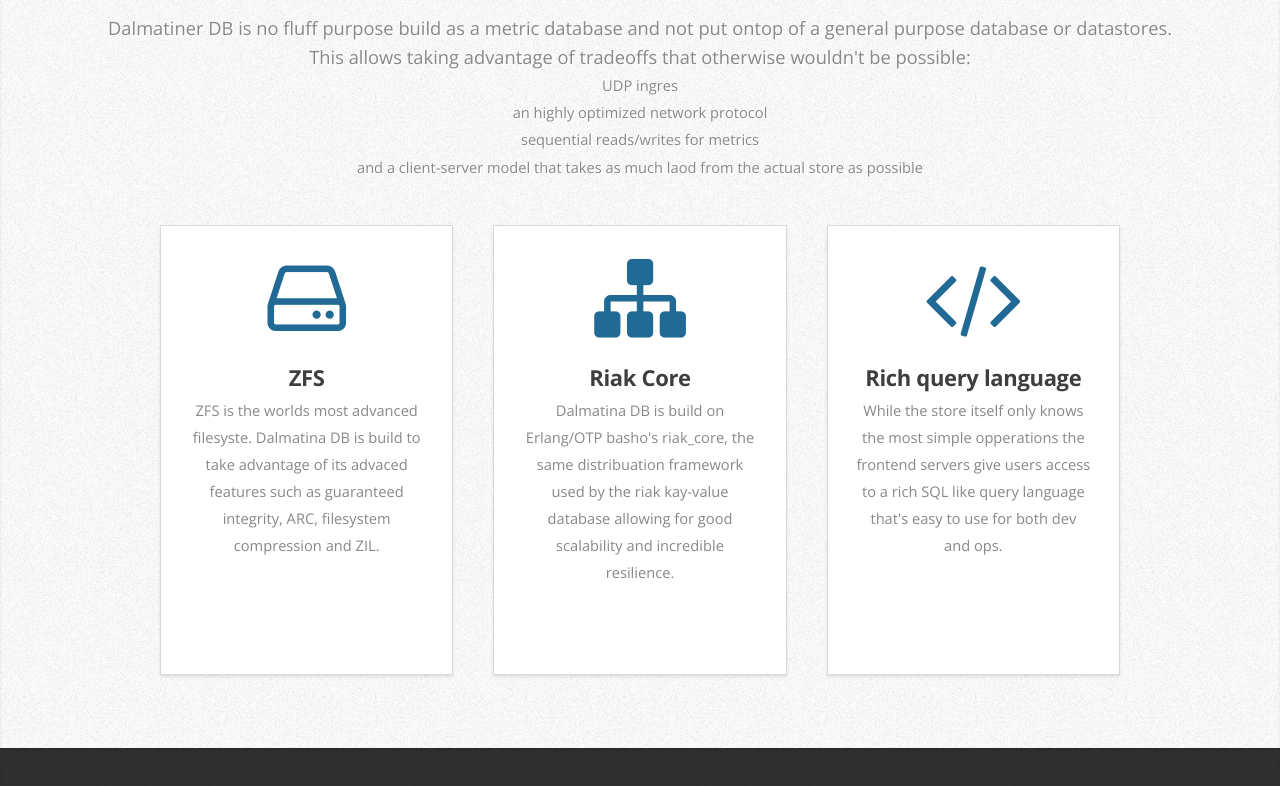
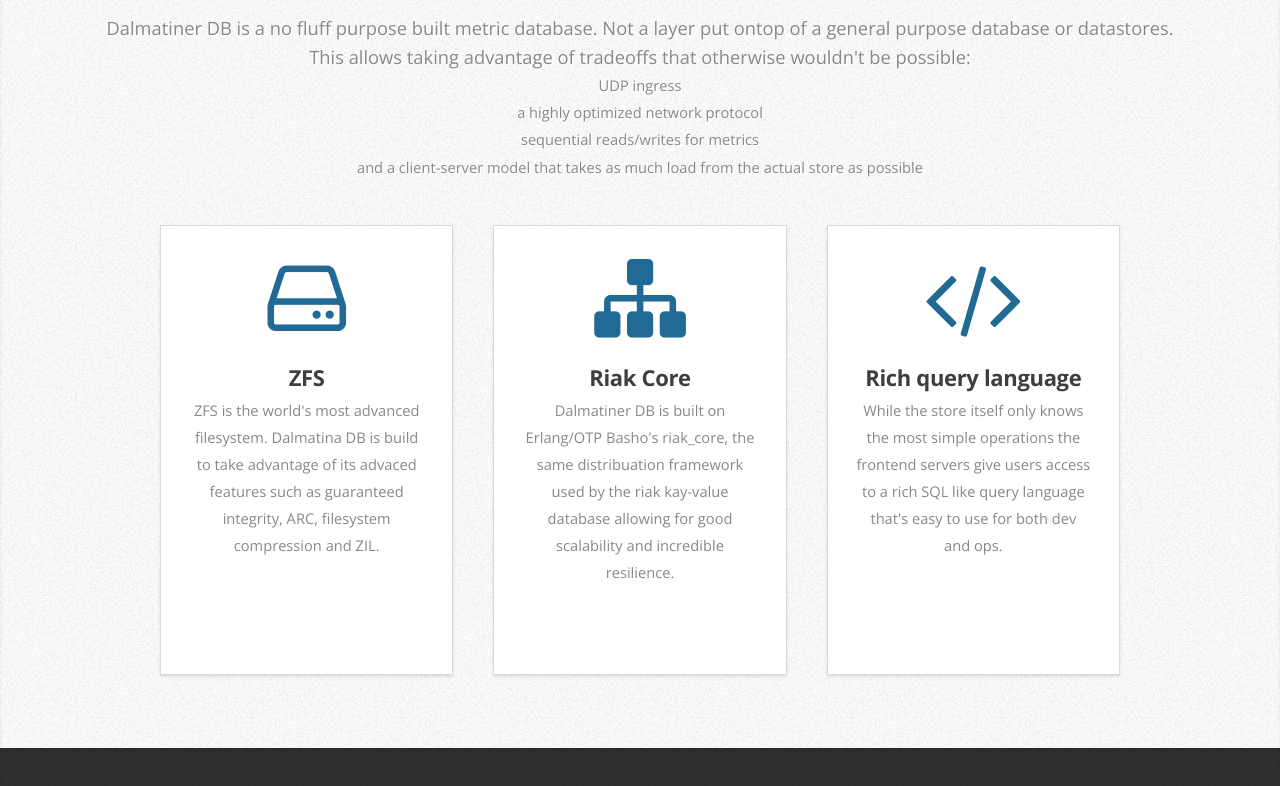
Before and after one commit to dalmatinerdb/dalmatinerdb.github.io, a plain HTML site: page index.html in a window 1280 px wide. Shown: the part 688-1474 px from the top of the page. Drawn offline with nearby package versions, Linux system fonts and the light colour scheme.

Commit message:
Update index.html

```diff
--- a/index.html
+++ b/index.html
@@ -57,12 +57,12 @@
       <article>
         <header>
           <h2>No fluff and just the right tradeoffs</h2>
-          <span>Dalmatiner DB is no fluff purpose build as a metric database and not put ontop of a general purpose database or datastores.</br>This allows taking advantage of tradeoffs that otherwise wouldn't be possible:</span>
+          <span>Dalmatiner DB is a no fluff purpose built metric database. Not a layer put ontop of a general purpose database or datastores.</br>This allows taking advantage of tradeoffs that otherwise wouldn't be possible:</span>
           <ul>
-            <li>UDP ingres</li>
-            <li>an highly optimized network protocol</li>
+            <li>UDP ingress</li>
+            <li>a highly optimized network protocol</li>
             <li>sequential reads/writes for metrics</li>
-            <li>and a client-server model that takes as much laod from the actual store as possible</li>
+            <li>and a client-server model that takes as much load from the actual store as possible</li>
           </ul>
         </header>
         <div class="container">
@@ -71,21 +71,21 @@
               <section class="box box-style1">
                 <span class="fa featured fa-hdd-o"></span>
                 <h3>ZFS</h3>
-                <p>ZFS is the worlds most advanced filesyste. Dalmatina DB is build to take advantage of its advaced features such as guaranteed integrity, ARC, filesystem compression and ZIL.</p>
+                <p>ZFS is the world's most advanced filesystem. Dalmatina DB is build to take advantage of its advaced features such as guaranteed integrity, ARC, filesystem compression and ZIL.</p>
               </section>
             </div>
             <div class="4u">
               <section class="box box-style1">
                 <span class="fa featured fa-sitemap"></span>
                 <h3>Riak Core</h3>
-                <p>Dalmatina DB is build on Erlang/OTP basho's riak_core, the same distribuation framework used by the riak kay-value database allowing for good scalability and incredible resilience.</p>
+                <p>Dalmatiner DB is built on Erlang/OTP Basho's riak_core, the same distribuation framework used by the riak kay-value database allowing for good scalability and incredible resilience.</p>
               </section>
             </div>
             <div class="4u">
               <section class="box box-style1">
                 <span class="fa featured fa-code"></span>
                 <h3>Rich query language</h3>
-                <p>While the store itself only knows the most simple opperations the frontend servers give users access to a rich SQL like query language that's easy to use for both dev and ops.</p>
+                <p>While the store itself only knows the most simple operations the frontend servers give users access to a rich SQL like query language that's easy to use for both dev and ops.</p>
               </section>
             </div>
           </div>
```
